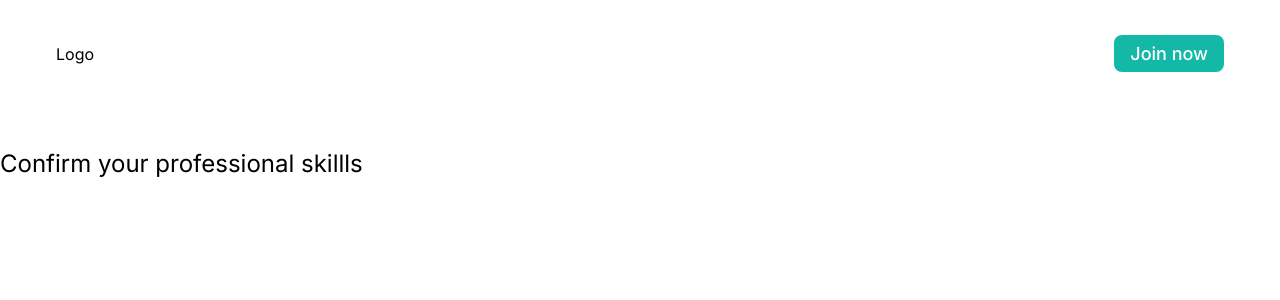
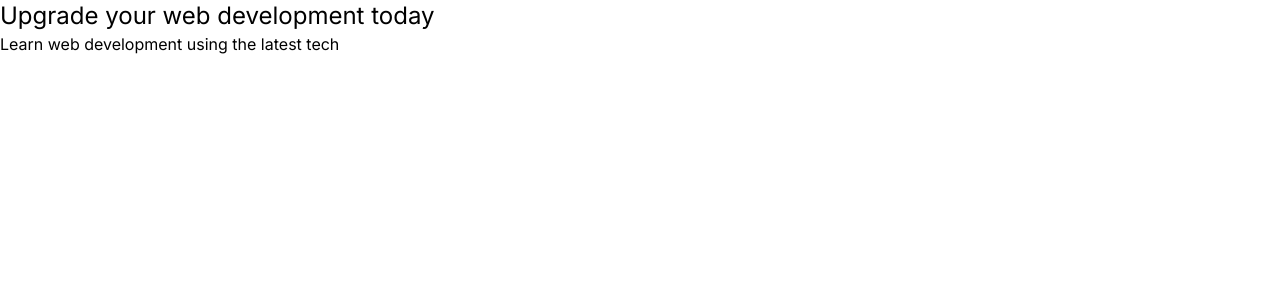
Before and after one commit to javorskyp/reactFirebase-auth, a Next.js app: page / in a window 1280 px wide. Shown: the top 300 px of the page. Built offline with nearby package versions, Linux system fonts and the light colour scheme.

Commit message:
delete next files

```diff
--- a/app/page.tsx
+++ b/app/page.tsx
@@ -1,17 +1,17 @@
 import Head from 'next/head';
 import Nav from '../components/Nav'
-
 
 export default function Home() {
   return (
     <div>
-       <Head>
+      <Head>
         <title>Create Next App</title>
         <meta name="description" content="Generated by create next app" />
         <link rel="icon" href="/favicon.ico" />
       </Head>
-      <Nav/>
-      <main><h2 className="text-2xl mt-10">Confirm your professional skillls</h2></main>
+
+      <h2 className="text-2xl">Upgrade your web development today</h2>
+      <h3>Learn web development using the latest tech</h3>
     </div>
-  )
+  );
 }
```
Also changed, not shown: 1 other file (tests, documents, lock files or other folders).
